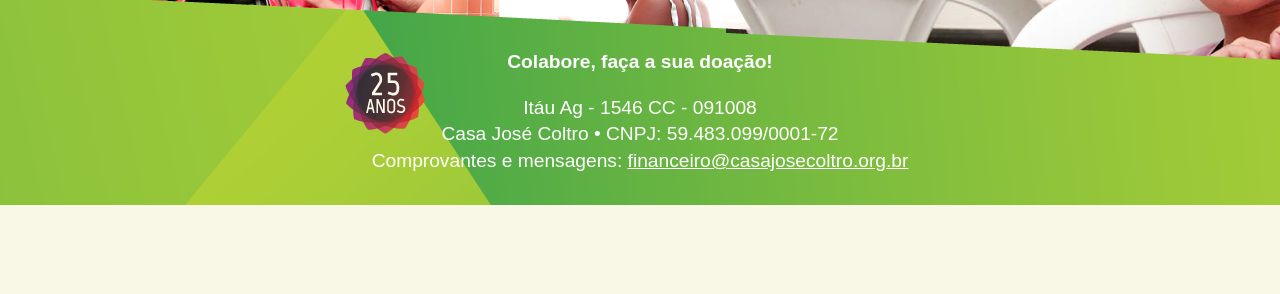
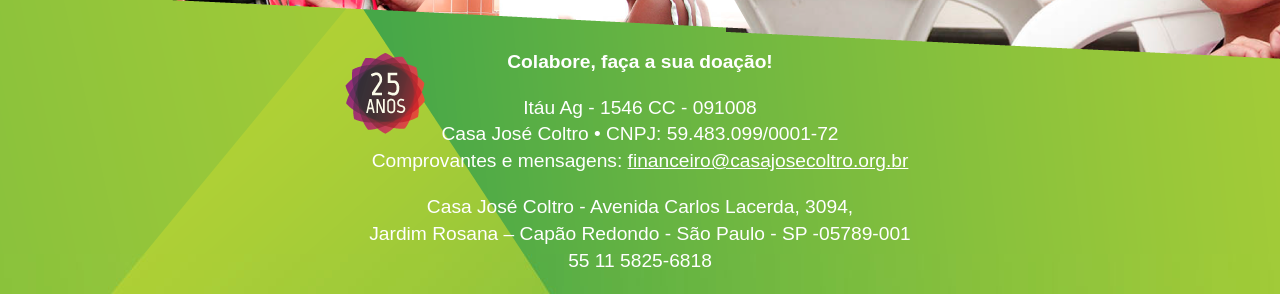
Before and after one commit to agenciafreela/casa-jose-coltro, a PHP site: page /index.html in a window 1280 px wide. Shown: the part 595-889 px from the top of the page. Before the commit the page ends 800 px from the top, so only its background shows below. Run offline with PHP 8.4, Linux system fonts and the light colour scheme; some libraries are stand-ins or nearby versions; some web fonts are replaced.

Commit message:
Ajustes no layout

```diff
--- a/index.html
+++ b/index.html
@@ -59,8 +59,15 @@
                                 financeiro@casajosecoltro.org.br
                             </a>
                         </p>
+
+                        <p>
+                            Casa José Coltro - Avenida Carlos Lacerda, 3094,  <br />
+                            Jardim Rosana – Capão Redondo - São Paulo - SP -05789-001 <br/>
+                            55 11 5825-6818
+                        </p>
                     </address>
                 </div>
+
             </div>
         </div>
         </div>
--- a/static/css/app.css
+++ b/static/css/app.css
@@ -64,7 +64,7 @@ a{
 }
 #f_2{
     background-image: url(../img/f/f_02.png);
-    height: 276px;
+    height: 275px;
 }
 #f_3{
     background-image: url(../img/f/f_03.png);
```
